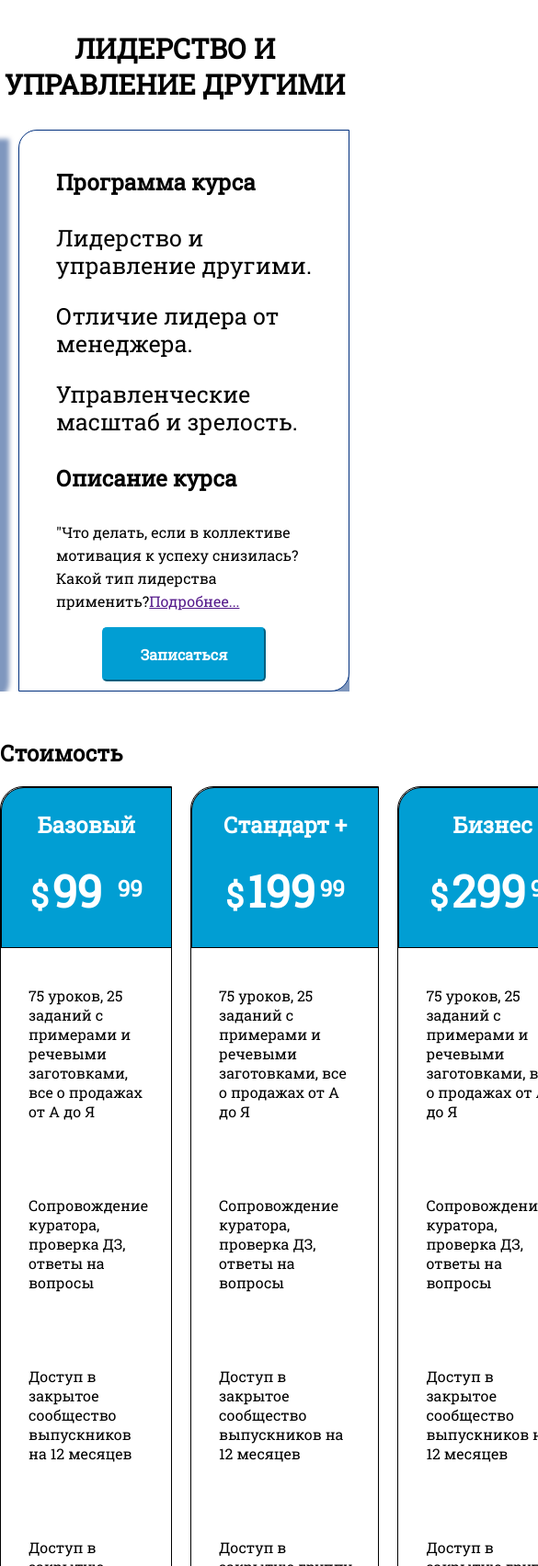
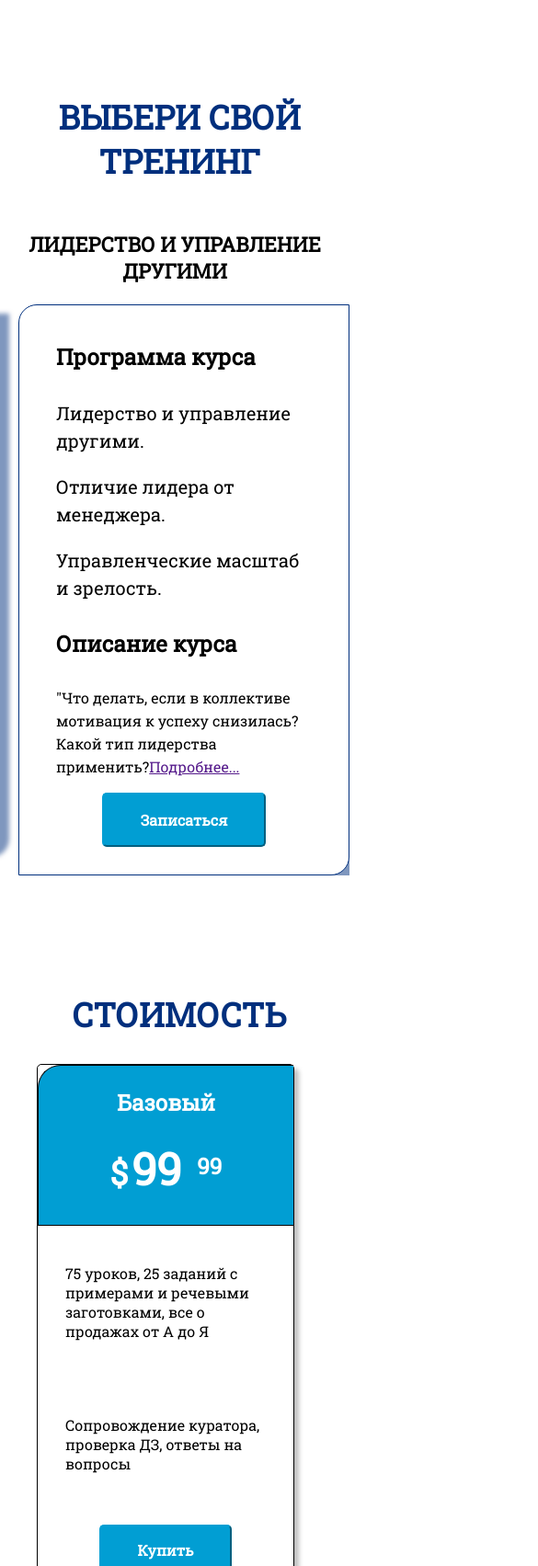
Before and after one commit to vadimpirogov1984/ProjectX, a plain HTML site: page index.html in a window 390 px wide. Shown: the part 3931-5634 px from the top of the page at 92% size, 585 px wide, since content can reach past the window. Drawn offline with Linux system fonts and the light colour scheme.

Commit message:
add block price

```diff
--- a/css/style.css
+++ b/css/style.css
@@ -331,7 +331,9 @@ font-size: 14px;
 }
 
 /* О тренере */
-
+.title_page-mobcourses,
+.title_page-courses,
+.title_page-price,
 .title_page {
 	font-size: 36px;
 	font-weight: bold;
@@ -494,6 +496,9 @@ height: 450px;
 	margin-left: 30px;
 }
 }
+
+
+
 /*Стили слайдера*/
 
 .slick-dots {
@@ -575,7 +580,7 @@ height: 450px;
 	padding: 15px 40px;
 }
 
-.btn_sign:focus
+.btn_sign:focus,
 .btn-buy:focus {
 	outline: none;
 }
@@ -694,7 +699,10 @@ text-decoration: none;
 .mobile_courses {
 	display: none;
 }
-@media (max-width: 420px) {
+.mob_block_price {
+	display: none;
+}
+@media (max-width: 540px) {
 .main_page {
 	display: none;
 }
@@ -813,10 +821,8 @@ margin-top: 100px;
 
 }
 .mobile_main {
-
 	opacity: 0;
 	transition: all 0.5s ease;
-	padding-top: 30px;
 	background: #002F7D;
 	display: flex;
 	flex-direction: column;
@@ -825,10 +831,14 @@ margin-top: 100px;
 	font-size: 24px;
 	font-weight: bold;
 	color: #000000;
+
+}
+.mobile_nav-list {
+	margin-top: 50px;
 }
 .mobile_nav-list li {
 	list-style: none;
-	padding-top: 30px;
+	padding-top: 50px;
 	text-decoration: none;
 }
 .mobile_nav-list a {
@@ -839,8 +849,8 @@ margin-top: 100px;
 .msocial_icon-list {
 	display: flex;
 	justify-content: center;
-	margin-top: 20px;
-	margin-bottom: 10px;
+	margin-top: 70px;
+
 }
 .msocial_icon-list li {
 	padding: 20px;
@@ -852,7 +862,7 @@ margin-top: 100px;
 }
 .mobile_main {
 	width: 100%;
-max-height: 420px;
+	min-height: 580px;
 	position: absolute;
 	z-index: 1;
 }
@@ -977,32 +987,7 @@ color: #019ED3;
 .mob_block_courses h3 {
 	text-align: center;
 	font-weight: bold;
-	font-size: 30px;
-}
-.courses_first-text,
-.courses_second-text {
-	background: #FFFFFF;
-	border: 1px solid #002F7D;
-	border-radius: 20px 0;
-	box-shadow: 10px 10px 5px rgba(0, 47, 125, 0.5);
-	margin-left: 20px;
-	font-size: 16px;
-	line-height: 25px;
-	padding: 10px 40px;
-}
-.courses_first-text h4,
-.courses_second-text h4 {
-	font-weight: bold;
-	font-size: 24px;
-	line-height: 28px;
-}
-.course_program-text {
-	font-size: 16px;
-	line-height: 30px;
-}
-.course_program-text1 {
-	font-size: 16px;
-	margin-bottom: 0;
+	font-size: 22px;
 }
 
 .block_btn {
@@ -1019,6 +1004,7 @@ color: #019ED3;
 	color: #FFFFFF;
 	border-color: #019ED3;
 	padding: 15px 40px;
+	margin-bottom: 20px;
 }
 
 .btn_sign:focus
@@ -1030,9 +1016,10 @@ color: #019ED3;
 .sl {
 	display: flex;
 	width: 380px;
+	margin-bottom: 300px;
 }
 .sl .courses_first .courses_second {
-	width: 340px;
+	width: 320px;
 	height: 460px;
 	margin: 50px 0;
 	background-color: #fff;
@@ -1041,7 +1028,7 @@ color: #019ED3;
 	font-size: 16px;
 }
 .course_program-text {
-	font-size: 25px;
+	font-size: 20px;
 }
 .slick-dots {
 	display: flex;
@@ -1060,9 +1047,29 @@ color: #019ED3;
 	background-color: #019ED3;;
 	border:  none;
 }
-.title_page-price {
-	margin-top: 350px;
-}
+
 .title_page-courses {
 	display: none;
 }
+
+.block_price {
+	display: none;
+}
+.sl_price {
+	display: flex;
+	width: 300px;
+
+}
+.sl_price .block_price-item {
+	background-color: #fff;
+	box-shadow: 5px 5px 5px rgba(0, 0, 0, 0.25);
+	border-radius: 5px;
+	font-size: 16px;
+
+}
+.mob_block_price {
+	margin-bottom: 460px;
+	margin-left: 40px;
+	display: block;
+}
+}
--- a/index.html
+++ b/index.html
@@ -74,7 +74,8 @@
 				<span>Сергей Штейн</span>
 				<p>Международный бизнес-тренер</p>
 			</div>
-			<div class="link_center"><a href="#" class="link">Узнать подробнее</a></div>
+			<div class="link_center"><a href="#" class="link">Узнать подробнее</a>
+			</div>
 		</section>
 	</section>
 <div class="mobile_main">
@@ -243,7 +244,9 @@
 	</div>
 	</div>
 </div>
+
 <div class="mobile_courses">
+	<h2 class="title_page-mobcourses" id="courses">Выбери свой тренинг</h2>
 	<div class="mob_block_courses">
 		<div class="sl multiple-items">
 			<div class="courses_first">
@@ -253,7 +256,6 @@
 					<p class="course_program-text">Лидерство и управление другими.</p>
 					<p class="course_program-text">Отличие лидера от менеджера.</p>
 					<p class="course_program-text">Управленческие масштаб и зрелость.</p>
-
 					<h4>Описание курса</h4>
 					<p>"Что делать, если в коллективе мотивация к успеху снизилась? Какой тип лидерства применить?<a href="">Подробнее...</a> </p>
 					<div class="block_btn">
@@ -374,6 +376,54 @@
 		</div>
 	</div>
 </div>
+<div class="mob_block_price">
+
+		<div class="sl_price single-item">
+		<div class="block_price-item">
+			<div class="title_price">
+				<p class="title_price-name">Базовый</p>
+				<span class="sing_dollar">$</span> <span class="price_in_dollars">99 <sup class="price_in_cents">99</sup></span>
+			</div>
+		<p class="price_item-text">75 уроков, 25 заданий с примерами и речевыми заготовками, все о продажах от А до Я</p>
+			<p class="price_item-text">Сопровождение куратора, проверка ДЗ, ответы на вопросы</p>
+
+			<div class="block_btn-buy">
+				<button class="btn-buy">Купить</button>
+			</div>
+
+		</div>
+		<div class="block_price-item">
+		<div class="title_price">
+				<p class="title_price-name">Стандарт +</p>
+				<span class="sing_dollar">$</span> <span class="price_in_dollars">199<sup class="price_in_cents">99</sup></span>
+			</div>
+		<p class="price_item-text">75 уроков, 25 заданий с примерами и речевыми заготовками, все о продажах от А до Я</p>
+			<p class="price_item-text">Сопровождение куратора, проверка ДЗ, ответы на вопросы</p>
+			<p class="price_item-text">Доступ в закрытое сообщество выпускников на 12 месяцев</p>
+
+			<div class="block_btn-buy">
+				<button class="btn-buy">Купить</button>
+			</div>
+
+		</div>
+		<div class="block_price-item">
+		<div class="title_price">
+				<p class="title_price-name">Бизнес</p>
+				<span class="sing_dollar">$</span> <span class="price_in_dollars">299<sup class="price_in_cents">99</sup></span>
+			</div>
+		<p class="price_item-text">75 уроков, 25 заданий с примерами и речевыми заготовками, все о продажах от А до Я</p>
+			<p class="price_item-text">Сопровождение куратора, проверка ДЗ, ответы на вопросы</p>
+			<p class="price_item-text">Доступ в закрытое сообщество выпускников на 12 месяцев</p>
+			<p class="price_item-text">Доступ в закрытую группу Facebook на 12 месяцев</p>
+
+
+			<div class="block_btn-buy">
+				<button class="btn-buy">Купить</button>
+			</div>
+		</div>
+		</div>
+	</div>
+
 <div class="block_contacts">
 	<div class="conteiner">
 		<div class="contacts_text">
@@ -419,6 +469,12 @@
 </footer>
 	<script src="js/jquery-3.2.1.min.js"></script>
 	<script src="js/slick/slick.min.js"></script>
+	<script>
+		$('.single-item').slick({
+		arrows: false,
+		 dots: true,
+});
+	</script>
 	<script>
 $('.center').slick({
   centerMode: true,
```
Lines whose indentation alone changed are shown as unchanged.
